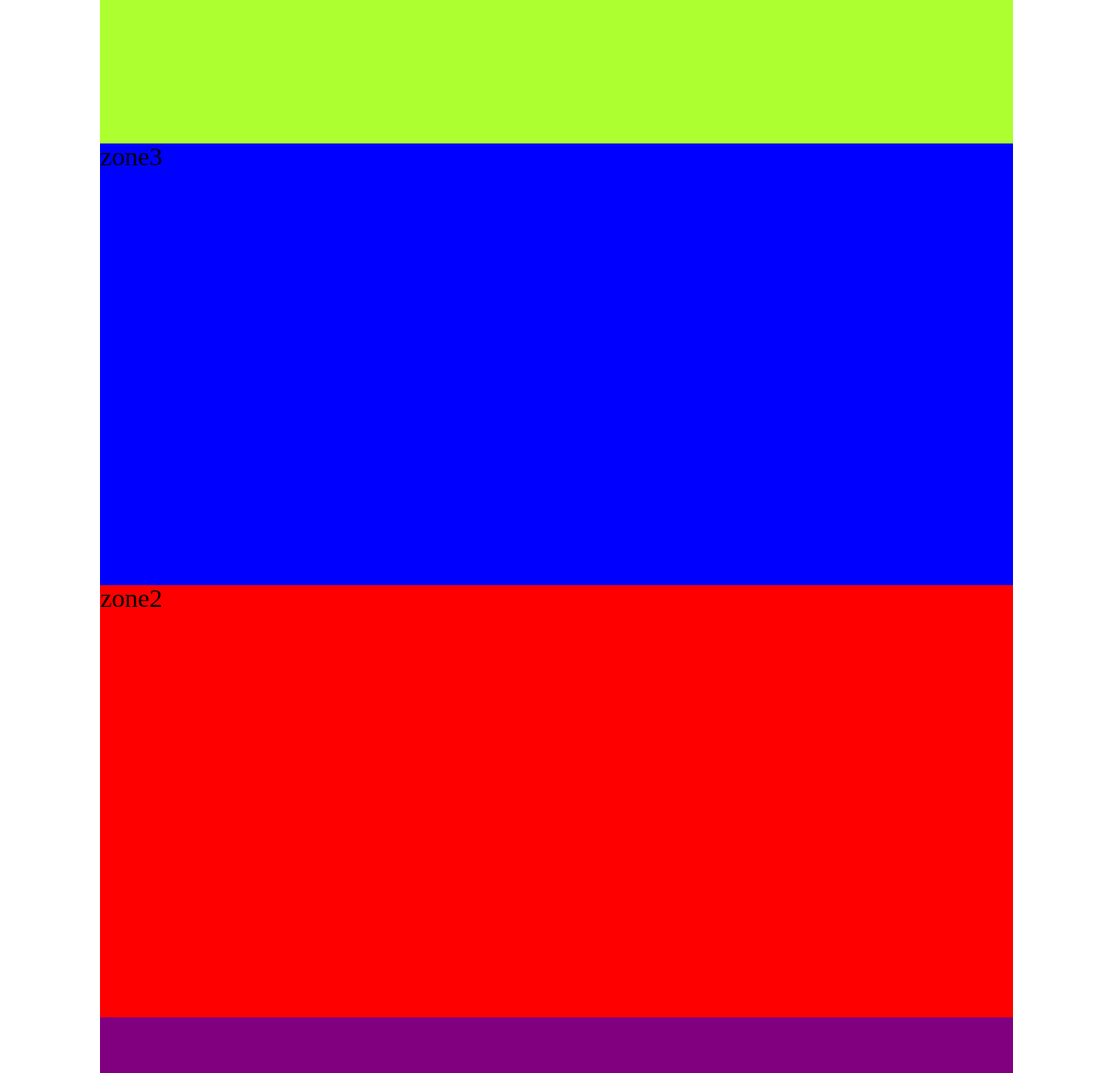
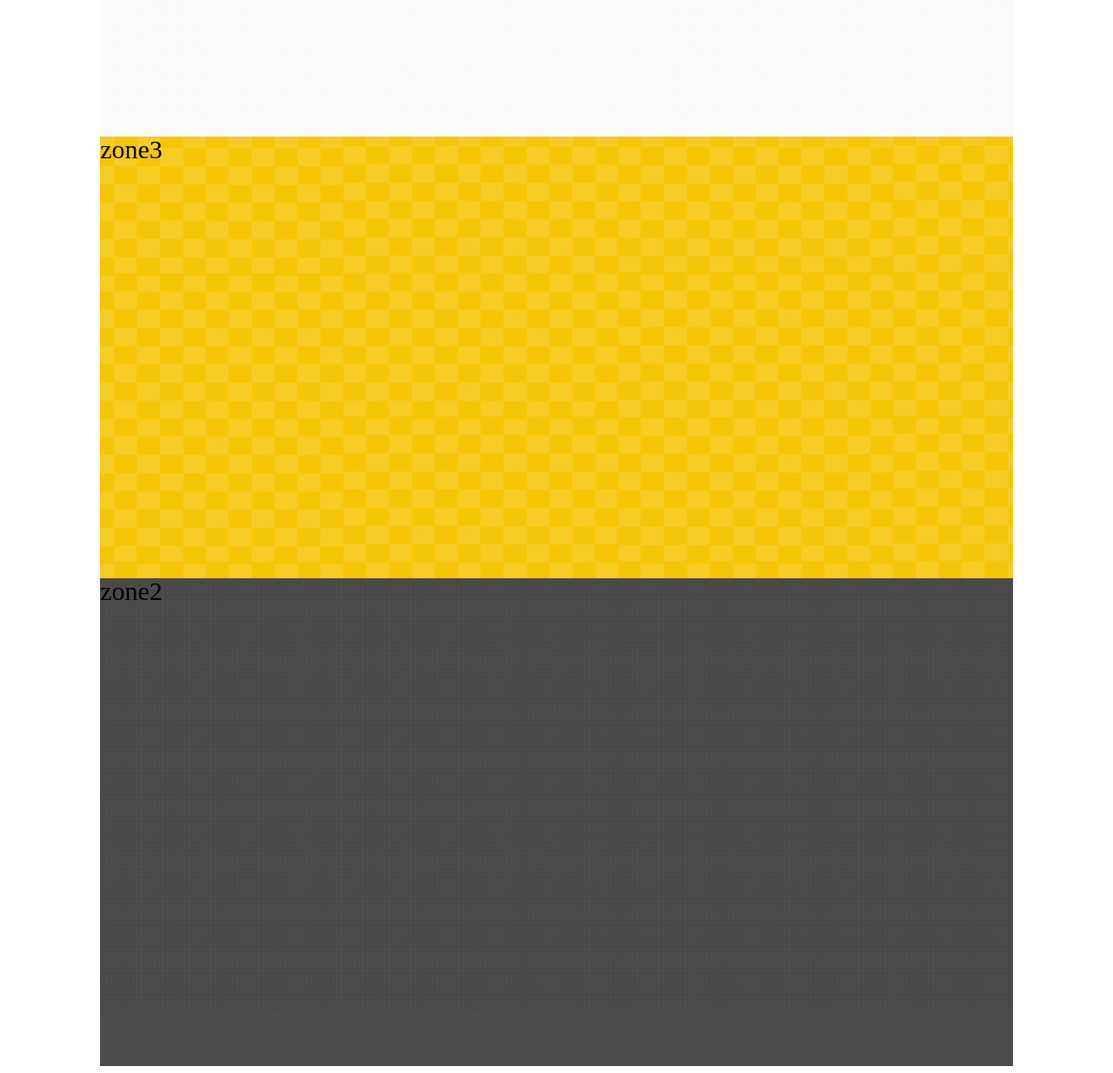
Before and after one commit to Andry-man/theyalow, a plain HTML site: page index.html in a window 1280 px wide. Shown: the part 621-1855 px from the top of the page at 87% size. Drawn offline with nearby package versions, Linux system fonts and the light colour scheme.

Commit message:
feat: add bg_Solid

```diff
--- a/style.css
+++ b/style.css
@@ -10,50 +10,52 @@ margin: 0 auto ;
     display: block;
     width: 100%;
     height: 64px;
-    background-color:purple;
     margin: auto;
     font-size: 30px;
-    position: relative; /* Фиксированное положение */
-    top: 1791px;
+    position: relative;
+    top: 1783px;
+    background-color: #4c4c4c;
+
     }
 .zone_2 {
 display: block;
 width: 100%;
 height: 497px;
-background-color: red;
 margin: auto;
 font-size: 30px;
 position: relative;
 top: -497px;
+background-image: url(./assets/image/Layer\ 32.png) ;
 
 }
 .zone_3 {
 display: block;
 width: 100%;
 height: 508px;
-background-color: blue;
 margin: auto;
 font-size: 30px;
 position: relative;
 top: -538px;
+background-image: url(./assets/image/Layer\ 10\ copy\ 3.png);
 }
 .zone_4 {
 display: block;
 width: 100%;
 height: 212px;
-background-color:greenyellow;
 margin: auto;
 font-size: 30px;
 position: relative;
 top: -242px;
+background-image: url(./assets/image/Layer\ 7.png) ;
+opacity: 40% ;
 }
 .zone_5 {
 display: block;
 width: 100%;
 height: 566px;
-background-color:purple;
 margin: auto;
 font-size: 30px;
 position: relative;
 top: -596px;
+background-image: url(./assets/image/Layer\ 20@1X.png);
     }
```
Also changed, not shown: assets/image/Layer 10 copy 3.png (added), assets/image/Layer 3.png (added), assets/image/Layer 31.png (added), assets/image/Layer 32.png (added), assets/image/Layer 7.png (added), 1 other file.
